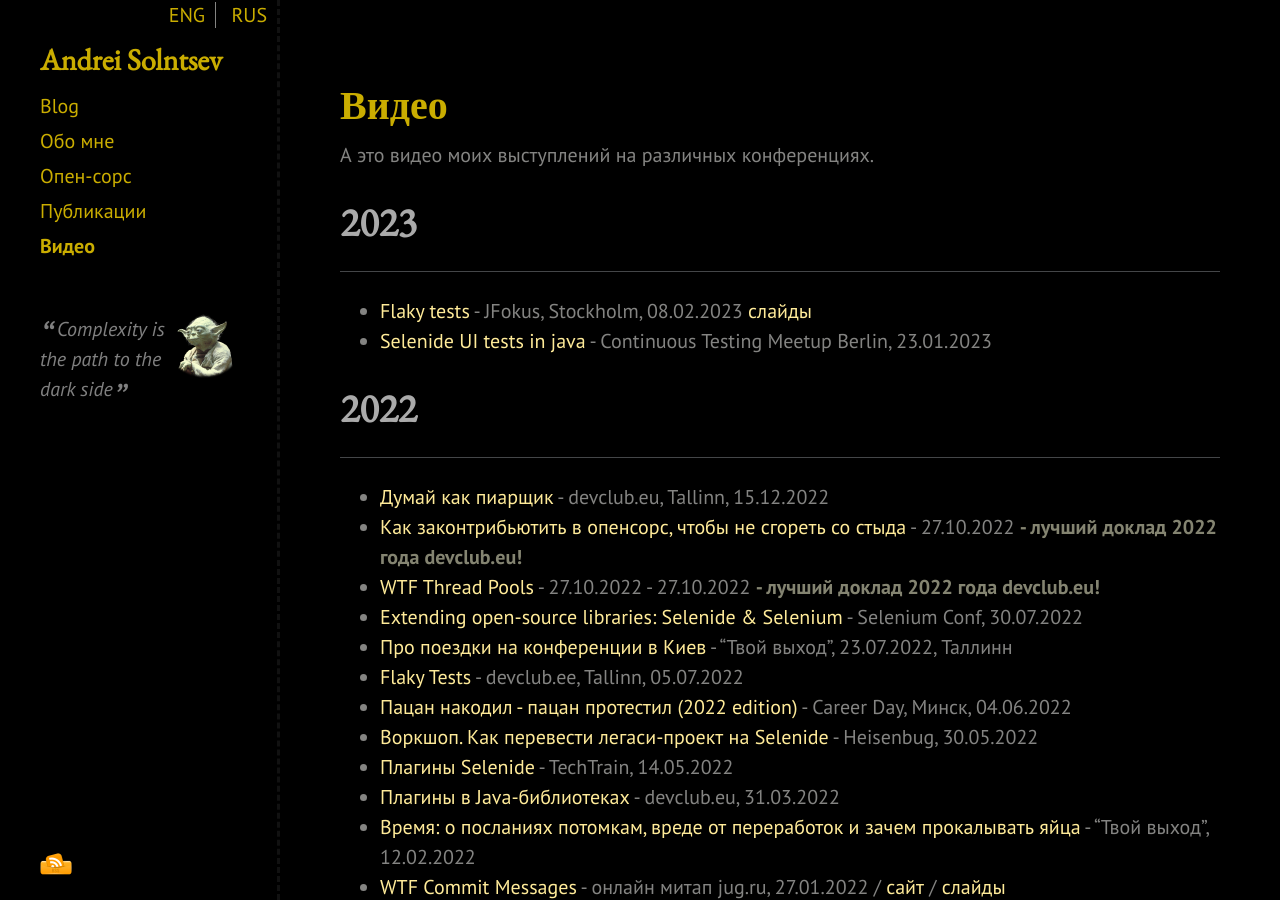
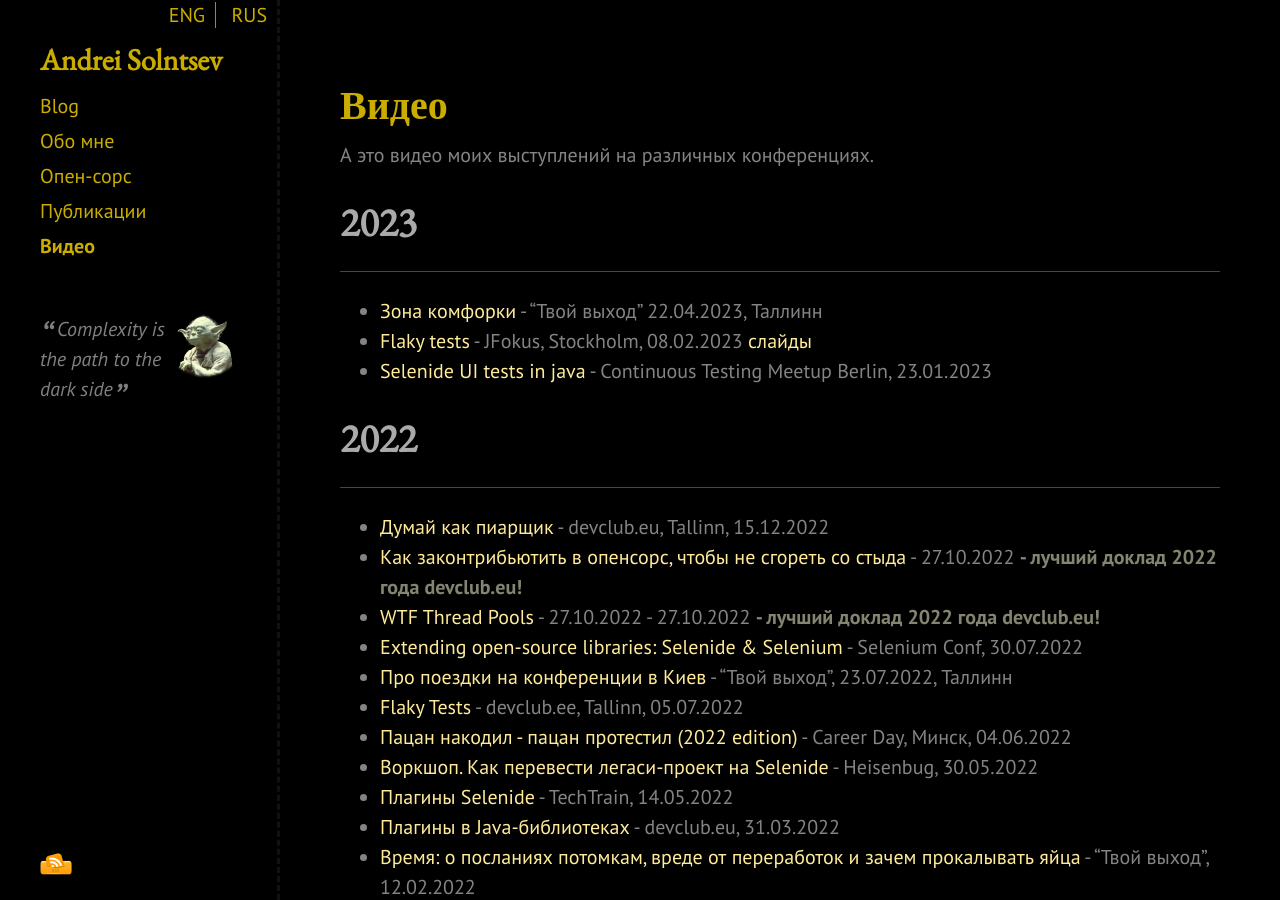
Before and after one commit to asolntsev/asolntsev.github.io, a Jekyll site: the page built from ru/video.md, in a window 1280 px wide and 900 px high. Built offline with Jekyll 4.4.1, drawn with Linux system fonts in a browser that asks for light colours; nearby versions of some CDN libraries.

Commit message:
publish my video "Зона комфорки" from open mic 2023

```diff
--- a/ru/video.md
+++ b/ru/video.md
@@ -8,6 +8,7 @@ category: ru
 
 # 2023
 * * *
+* [Зона комфорки](https://www.youtube.com/watch?v=PGZHVTRp1J0&ab_channel=AndreiSolntsev) - "Твой выход" 22.04.2023, Таллинн
 * [Flaky tests](https://www.youtube.com/watch?v=18J2_4a4Cl4&ab_channel=Jfokus) - JFokus, Stockholm, 08.02.2023 [слайды](https://docs.google.com/presentation/d/16ECKNjuSzDQ9KRwpbOE6bIEZmiEBDl8dbnUB_Lo5Gy8/edit)
 * [Selenide UI tests in java](https://www.youtube.com/watch?v=5qiuRoUcICs&t=48m02s) - Continuous Testing Meetup Berlin, 23.01.2023
 
```
